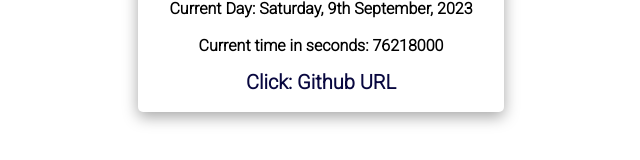
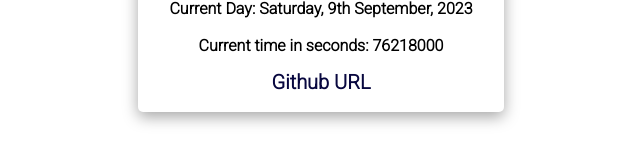
Before and after one commit to Pucheo-Gideon/HNG_StageOne_Task, a plain HTML site: page index.html in a window 1280 px wide. Shown: the part 582-742 px from the top of the page, without its empty margins (319-959 px from the left). Drawn offline with Linux system fonts and the light colour scheme.

Commit message:
hng '23 first task commit'

```diff
--- a/index.html
+++ b/index.html
@@ -14,7 +14,7 @@
         <span data-testid="currentDayOfTheWeek">Monday</span>
         <span data-testid="currentUTCTIime">Milliseconds</span>
 
-        <a data-testid="githubURL" href="https://github.com/Pucheo-Gideon/" target="_blank" rel="noopener noreferrer">Click: Github URL</a>
+        <a data-testid="githubURL" href="https://github.com/Pucheo-Gideon/" target="_blank" rel="noopener noreferrer">Github URL</a>
     </div>
 
     <script src="./script.js"></script>
--- a/style.css
+++ b/style.css
@@ -11,13 +11,15 @@ body{
 }
 
 [data-testid="container"]{
-    width: 350px;
+    max-width: 350px;
     padding: 8px;
     border-radius: 5px;
     box-shadow: rgba(0, 0, 0, 0.35) 0px 5px 15px;
     display: flex;
     flex-direction: column;
+    margin: 0 10px;
     align-items: center;
+
     /* justify-content: center; */
 }
 
```
